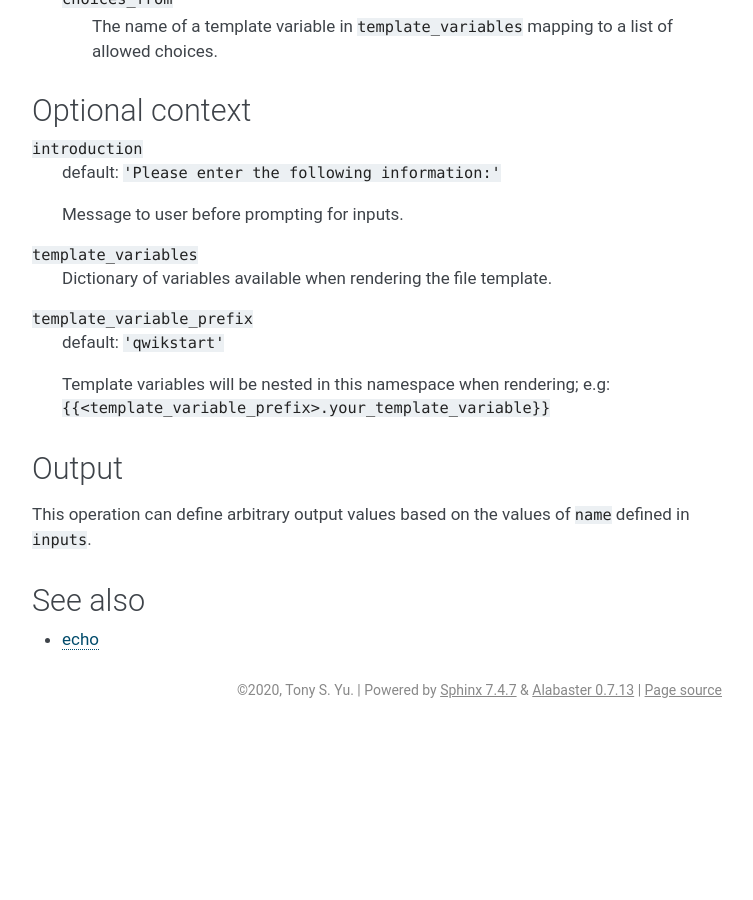
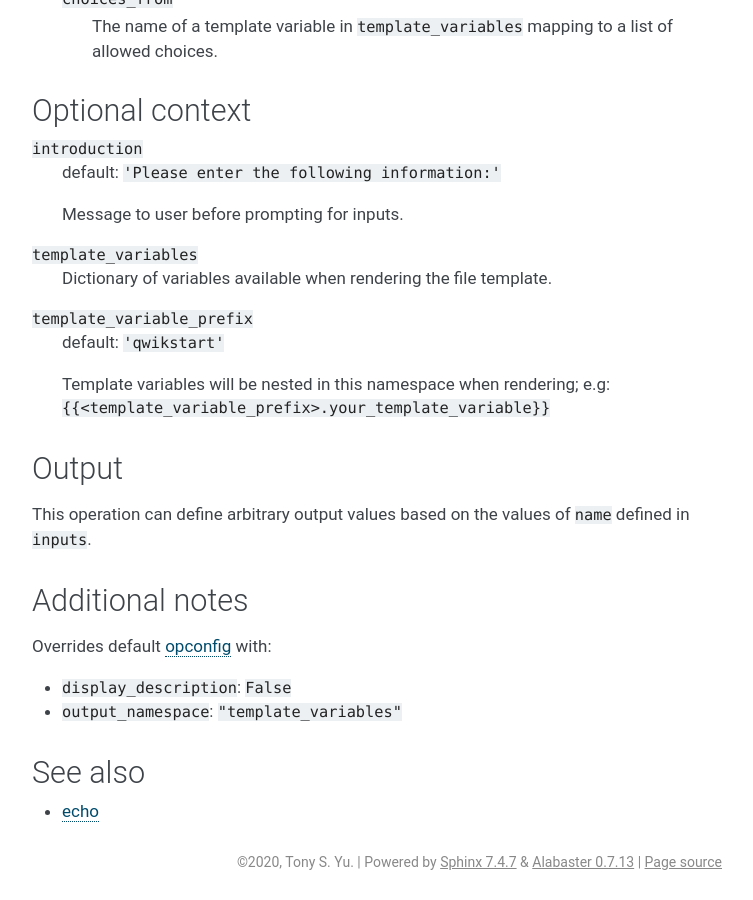
Before and after one commit to tonysyu/qwikstart, a Sphinx documentation site: the page built from docs/operations/prompt.rst, in a window 1280 px wide and 900 px high, scrolled down 1418 px. Shown: the whole window, without its empty margins (388-1141 px from the left). Built offline with Sphinx 7.4.7, drawn with Linux system fonts in a browser that asks for light colours; pages that are not in the unit, such as notebooks, are missing from menus; before the commit the page ends 2146 px from its top, so only the background shows below that.

Commit message:
Add notes about overrides of opconfig defaults

```diff
--- a/docs/operations/prompt.rst
+++ b/docs/operations/prompt.rst
@@ -86,6 +86,14 @@ Output
 This operation can define arbitrary output values based on the values of `name` defined
 in `inputs`.
 
+Additional notes
+================
+
+Overrides default :ref:`opconfig <opconfig>` with:
+
+- `display_description`: `False`
+- `output_namespace`: `"template_variables"`
+
 See also
 ========
 - :doc:`echo`
```
Also changed, not shown: docs/operations/define_context.rst (+7 -0 lines), docs/operations/echo.rst (+7 -0 lines), docs/understanding_operations.rst (+5 -5 lines), 3 other files.
